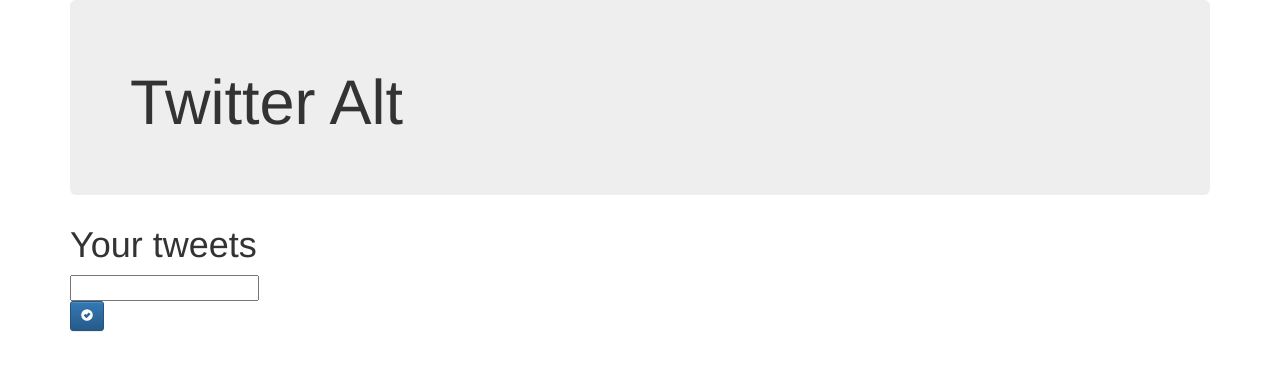
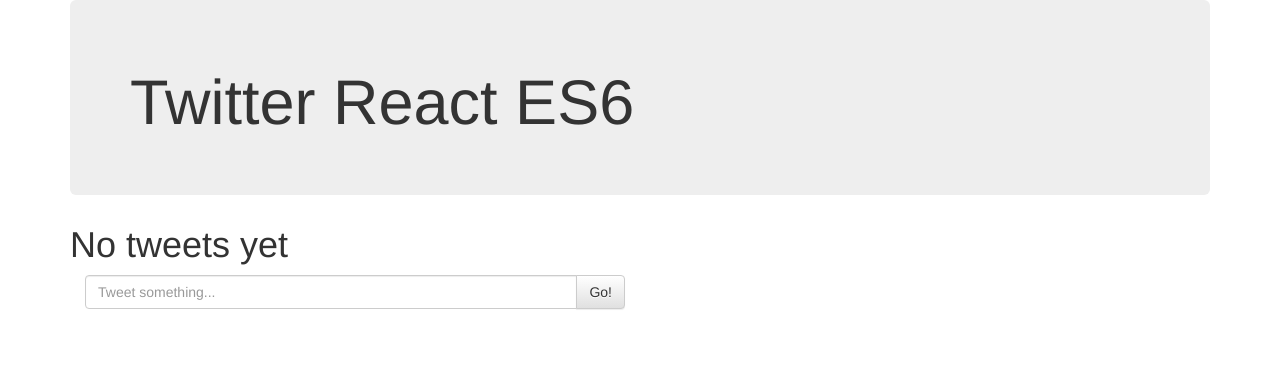
Before and after one commit to DavidGuben/twitterReactProject, a React app: page / in a window 1280 px wide. Shown: the top 370 px of the page. Built offline with nearby package versions, Linux system fonts and the light colour scheme.

Commit message:
working tweet deck

```diff
--- a/App.js
+++ b/App.js
@@ -1,40 +1,93 @@
 import React from 'react';
+import ReactDOM from 'react-dom';
 
-// stateful function: can have state!
+// stateful main component
 class App extends React.Component {
   constructor(){
     super();
-    this.state = {txt: "Your tweets"}
+    this.state = {txt: "No tweets yet"}
     this.update = this.update.bind(this)
   }
+  // update event
   update(e){
+    // this will update the text automatically while you type
     this.setState({txt: e.target.value})
   }
   render(){
     return (
     <div className="container">
-      <SearchWidget txt={this.state.txt} update={this.update} />
-      <Button></Button>
+      <Header />
+      <TweetWidget txt={this.state.txt} update={this.update} />
     </div>
     );
   }
 }
-
-class Button extends React.Component {
+// class Counter extends React.Component {
+//   constructor(){
+//     super();
+//     this.state = { val: 0 };
+//     this.update = this.update.bind(this);
+//   }
+//   update(){
+//     //this.setState({val: this.state.val +1})
+//   }
+//   componentWillMount(){
+//     //this.setState({m: 1})
+//   }
+//   render(){
+//     console.log('rendering')
+//     return <button className="btn btn-primary" onClick={this.update}>{this.state.val * this.state.m}</button>
+//   }
+//   componentDidMount(){
+//     this.inc = setInterval(this.update, 500)
+//   }
+//   componentWillUnmount(){
+//     clearInterval(this.inc)
+//   }
+// }
+// class Wrapper extends React.Component {
+//   constructor(){
+//     super();
+//   }
+//   mount(){
+//     ReactDOM.render(<App />, document.getElementById('a'))
+//   }
+//   unmount(){
+//     ReactDOM.unmountComponentAtNode(document.getElementById('a'))
+//   }
+//   render(){
+//     return (
+//       <div>
+//         <button onClick={this.mount.bind(this)}>Mount</button>
+//         <button onClick={this.unmount.bind(this)}>Unmount</button>
+//         <div id="a"></div>
+//       </div>
+//     )
+//   }
+// }
+// stateful react button component
+class Header extends React.Component {
   render(){
-    return <a className="btn btn-primary btn-sm" href="#" role="button"><span className="glyphicon glyphicon-ok-sign" aria-hidden="true">{this.props.children}</span></a>
+    return (
+      <div className="jumbotron">
+        <h1>Twitter React ES6</h1>
+      </div>
+    )
   }
 }
-
-const SearchWidget = (props) => {
+// stateless tweet widget that passes props
+const TweetWidget = (props) => {
   return (
     <div>
-      <div className="jumbotron">
-        <h1>Twitter Alt</h1>
+      <h1>{props.txt}</h1>
+      <div className="col-lg-6">
+        <div className="input-group">
+          <input type="text" className="form-control" placeholder="Tweet something..." onChange={props.update} />
+          <span className="input-group-btn">
+          <button className="btn btn-default" type="button">Go!</button>
+          </span>
+        </div>
       </div>
-      <h1>{props.txt}</h1>
-      <input type="text"
-      onChange={props.update} />
     </div>
   );
 }
```
